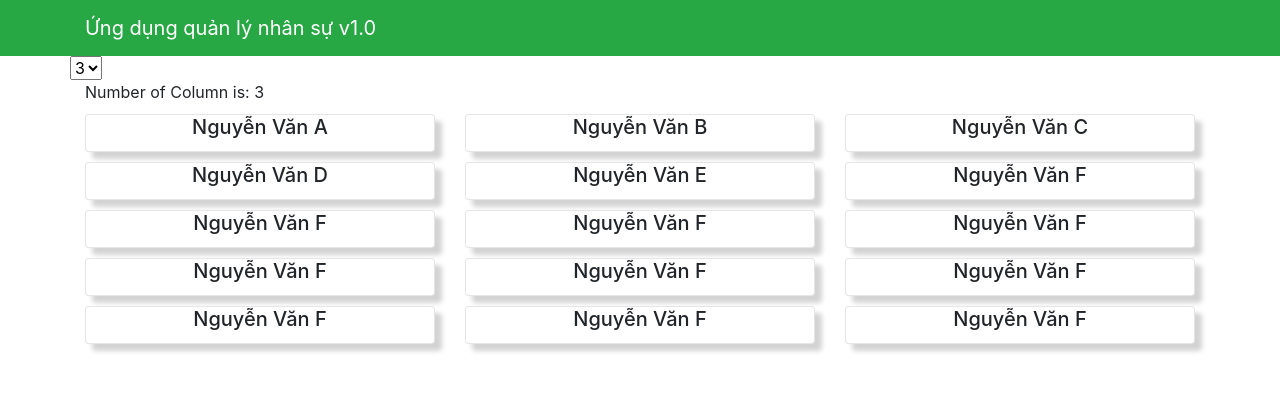
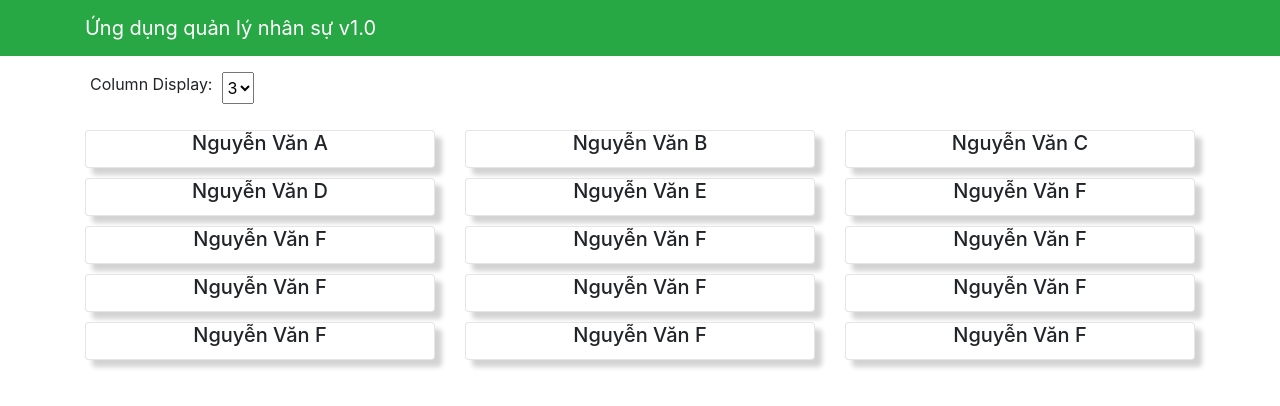
Before and after one commit to sangnd2x/lab, a React (Create React App) app: page / in a window 1280 px wide. Shown: the top 406 px of the page. Built offline with nearby package versions, Linux system fonts and the light colour scheme.

Commit message:
asm1 change text of column display

```diff
--- a/src/App.css
+++ b/src/App.css
@@ -22,3 +22,11 @@
   margin-top: 20px;
   box-shadow: 0px 0px 19px 5px lightgray;
 }
+
+label {
+  margin-left: 20px;
+}
+
+select {
+  margin-left: 10px;
+}
--- a/src/components/columnDisplayComponent.js
+++ b/src/components/columnDisplayComponent.js
@@ -23,18 +23,14 @@ class ColumnDisplay extends Component {
     render() {
         const btn =
             <div className="container">
-                <div className="row">
-                    <select id="dropdown" onChange={(e) => {
-                        this.handleOption(e)
-                        console.log(this.state.numberOfColumn)
-                }}>
-                    <option value="3">3</option>
-                    <option value="2">2</option>
-                    <option value="1">1</option>
-                </select>
+                <div className="row my-3 justify-content-flexstart">
+                    <label htmlFor="dropdown">Column Display: </label>
+                    <select id="dropdown" onChange={(e) => this.handleOption(e)}>
+                        <option value="3">3</option>
+                        <option value="2">2</option>
+                        <option value="1">1</option>
+                    </select>
                 </div>
-                <div>Number of Column is: {this.state.numberOfColumn}</div>
-
             </div>
 
         return (
--- a/src/components/staffsListComponent.js
+++ b/src/components/staffsListComponent.js
@@ -18,10 +18,9 @@ class StaffsList extends Component {
     render() {
         console.log(this.props.column);
 
-
         const staff = this.props.staff.map(staff => {
             return (
-                <div key={staff.id} className={"col-12 col-md-6 col-lg-" + (12/this.props.column)}>
+                <div key={staff.id} className={"col-12" + " " + ("col-md-" + (12/this.props.column)) + " " + ("col-lg-" + (12/this.props.column))}>
                     <Card onClick={() => this.selectedStaff(staff)} className="staff">
                         <CardTitle>{staff.name}</CardTitle>
                     </Card>
```
